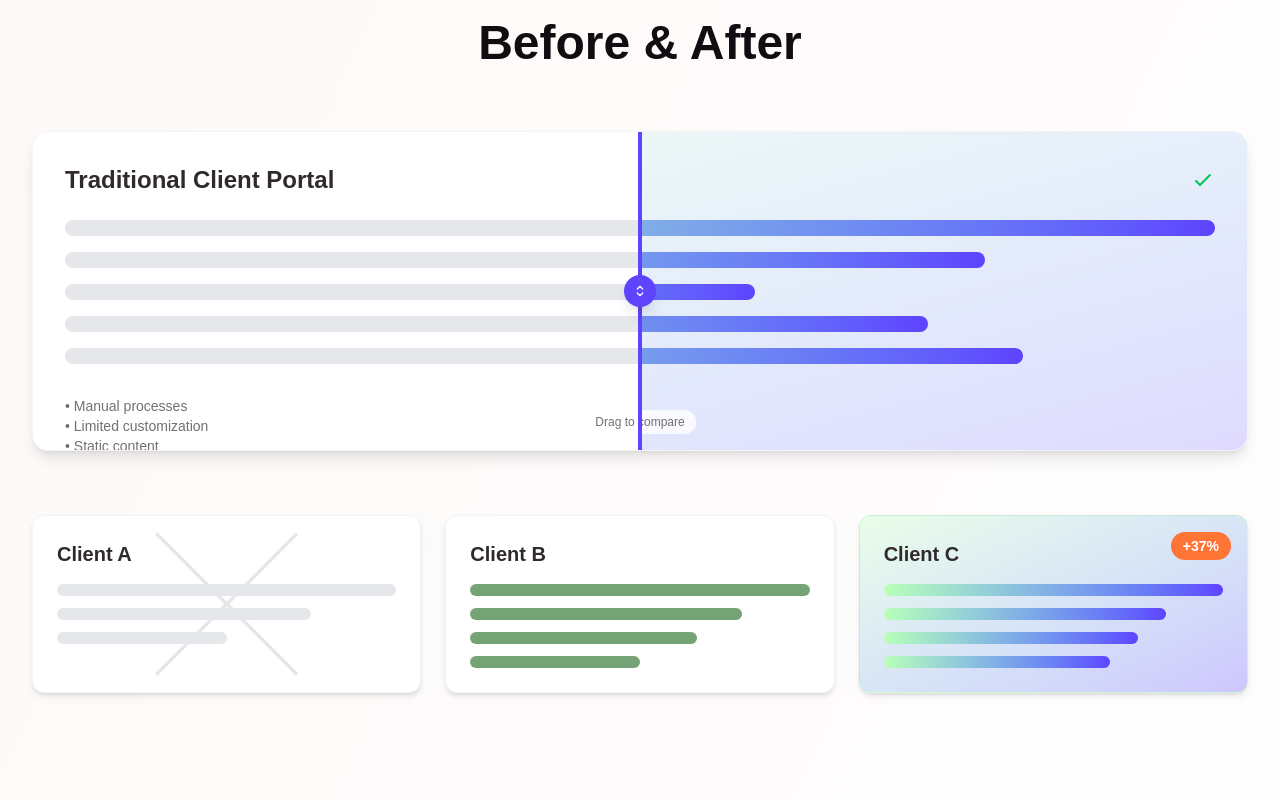
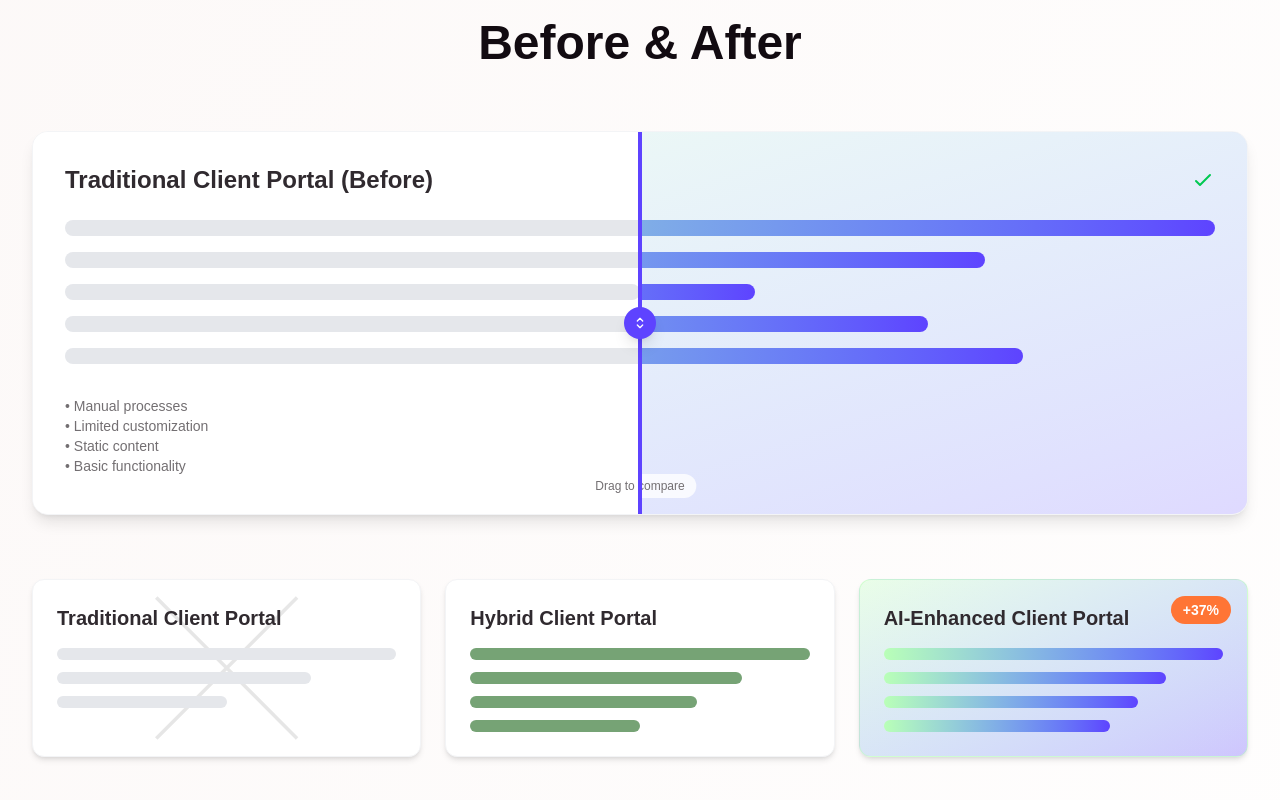
Before and after one commit to Thomas-Machielsen/ai-frontpage, a Next.js app: page / in a window 1280 px wide. Shown: the part 658-1458 px from the top of the page. Built offline with nearby package versions, Linux system fonts and the light colour scheme.

Commit message:
feat: make slider go full width

```diff
--- a/app/page.tsx
+++ b/app/page.tsx
@@ -20,7 +20,7 @@ export default function Home() {
 
       const rect = containerRef.current.getBoundingClientRect();
       const x = e.clientX - rect.left;
-      const percentage = Math.max(10, Math.min(90, (x / rect.width) * 100));
+      const percentage = Math.max(0, Math.min(100, (x / rect.width) * 100));
       setDividerPosition(percentage);
     },
     [isDragging]
@@ -110,7 +110,7 @@ export default function Home() {
         <div className="mb-16">
           <div
             ref={containerRef}
-            className="relative h-80 bg-white rounded-2xl shadow-lg border border-gray-100 overflow-hidden cursor-col-resize"
+            className="relative h-96 bg-white rounded-2xl shadow-lg border border-gray-100 overflow-hidden cursor-col-resize"
             style={{ userSelect: "none" }}
           >
             {/* Traditional Portal (Left Side) */}
@@ -120,7 +120,7 @@ export default function Home() {
             >
               <div className="flex items-center justify-between mb-6">
                 <h3 className="text-2xl font-semibold text-[#302A2F]">
-                  Traditional Client Portal
+                  Traditional Client Portal (Before)
                 </h3>
                 <div className="text-red-500">
                   <svg
@@ -162,7 +162,7 @@ export default function Home() {
             >
               <div className="flex items-center justify-between mb-6">
                 <h3 className="text-2xl font-semibold text-[#302A2F]">
-                  AI-Enhanced Portal
+                  AI-Enhanced Portal (After)
                 </h3>
                 <div className="text-green-500">
                   <svg
@@ -255,7 +255,7 @@ export default function Home() {
               </svg>
             </div>
             <h4 className="text-xl font-semibold text-[#302A2F] mb-4 relative z-10">
-              Client A
+              Traditional Client Portal
             </h4>
             <div className="space-y-3 relative z-10">
               <div className="h-3 bg-gray-200 rounded-full"></div>
@@ -267,7 +267,7 @@ export default function Home() {
           {/* Client B */}
           <div className="bg-white rounded-xl shadow-md border border-gray-100 p-6">
             <h4 className="text-xl font-semibold text-[#302A2F] mb-4">
-              Client B
+              Hybrid Client Portal
             </h4>
             <div className="space-y-3">
               <div className="h-3 bg-[#76A375] rounded-full"></div>
@@ -283,7 +283,7 @@ export default function Home() {
               +37%
             </div>
             <h4 className="text-xl font-semibold text-[#302A2F] mb-4">
-              Client C
+              AI-Enhanced Client Portal
             </h4>
             <div className="space-y-3">
               <div className="h-3 bg-gradient-to-r from-[#B9FFB7] to-[#5E43FF] rounded-full"></div>
```
